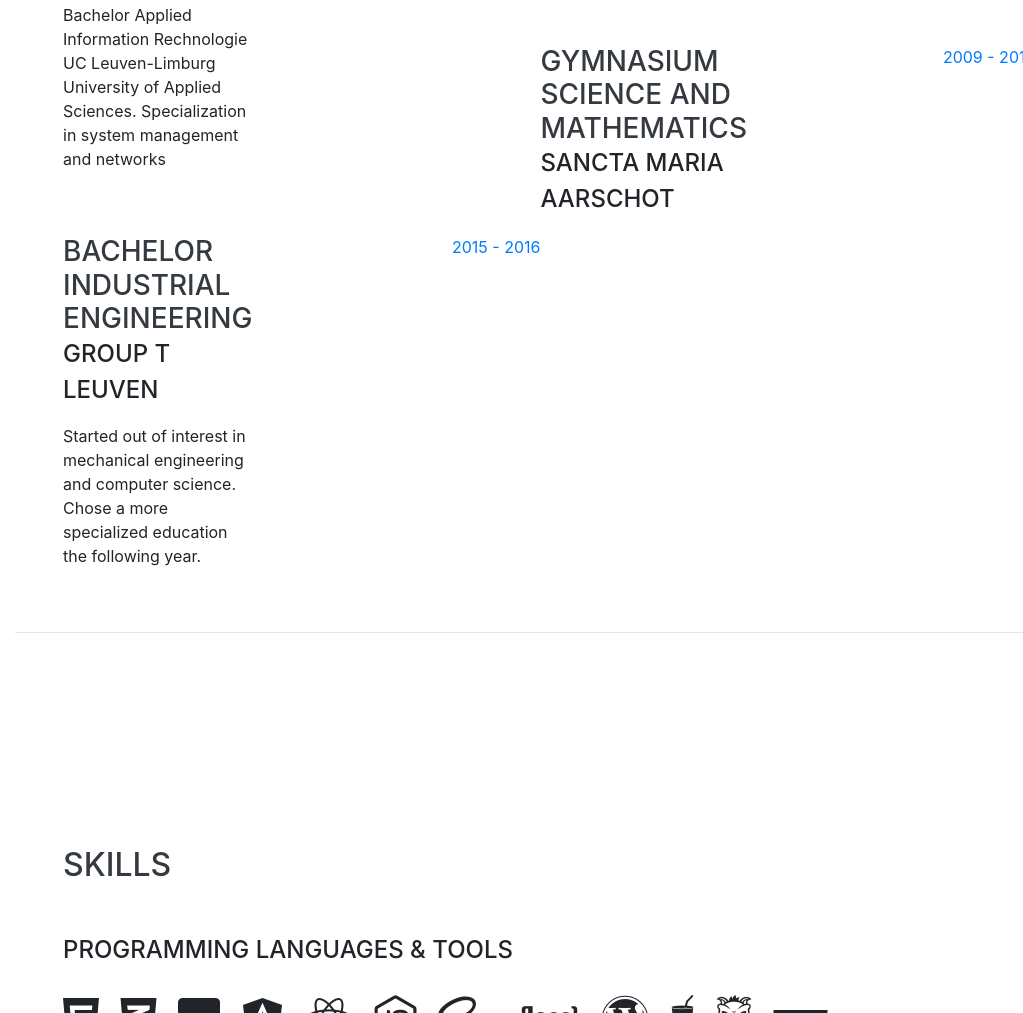
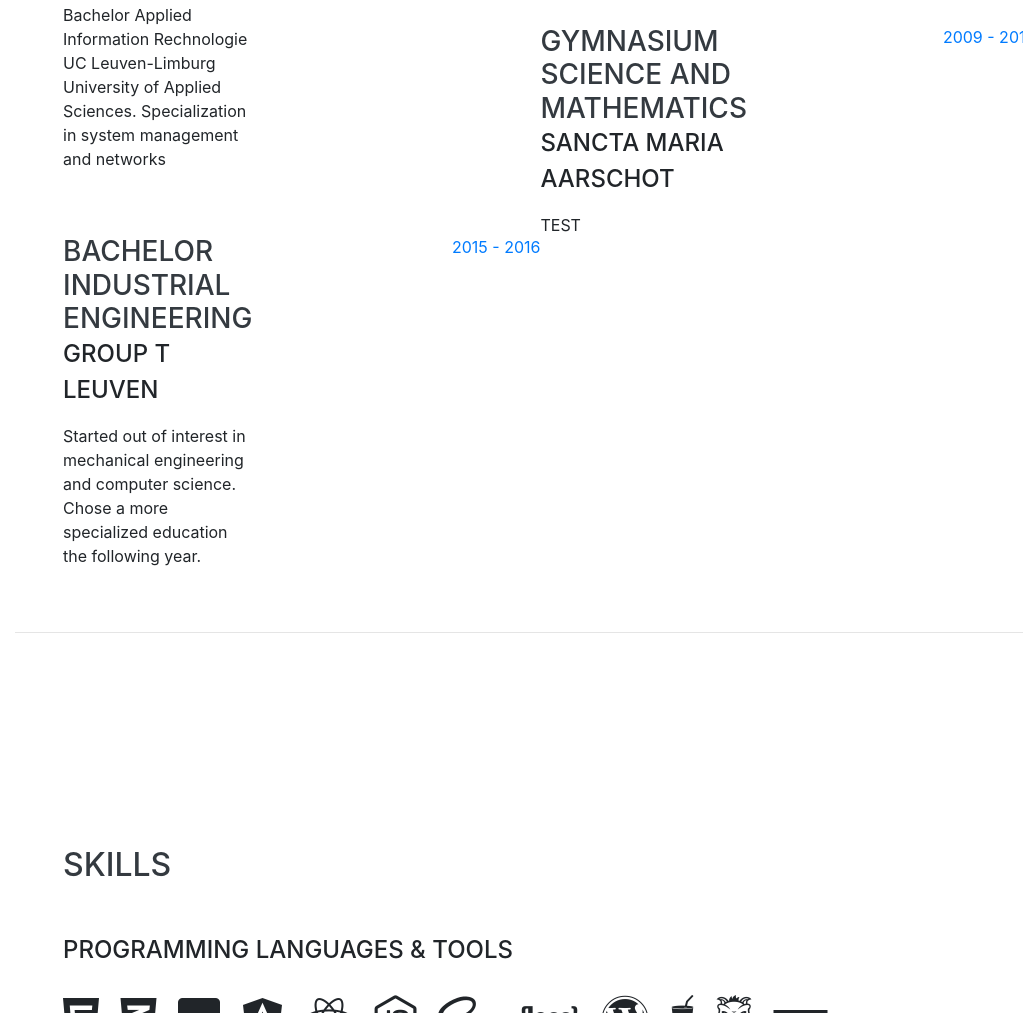
Before and after one commit to DeanTerweduwe/DeanTerweduwe.github.io, a website with bundled scripts: page index.html in a window 1280 px wide. Shown: the part 1979-2992 px from the top of the page, without its empty margins (257-1280 px from the left). Built offline with nearby package versions, Linux system fonts and the light colour scheme; a web font is replaced by a local one.

Commit message:
Update index.html

```diff
--- a/index.html
+++ b/index.html
@@ -166,7 +166,7 @@
           <div class="resume-content">
             <h3 class="mb-0">Gymnasium Science And Mathematics </h3>
             <div class="subheading mb-3">Sancta Maria Aarschot</div>
-            <p> </p>
+            <p> TEST</p>
           </div>
           <div class="resume-date text-md-right">
             <span class="text-primary">2009 - 2015</span>
```
